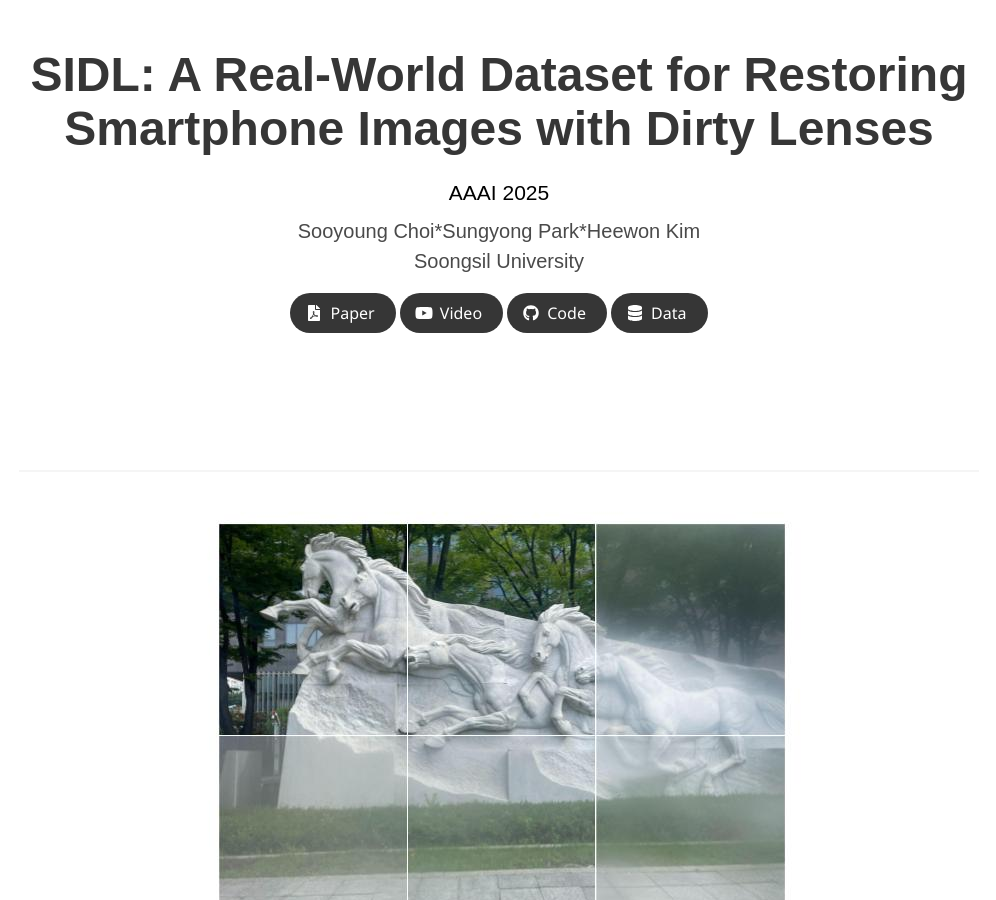
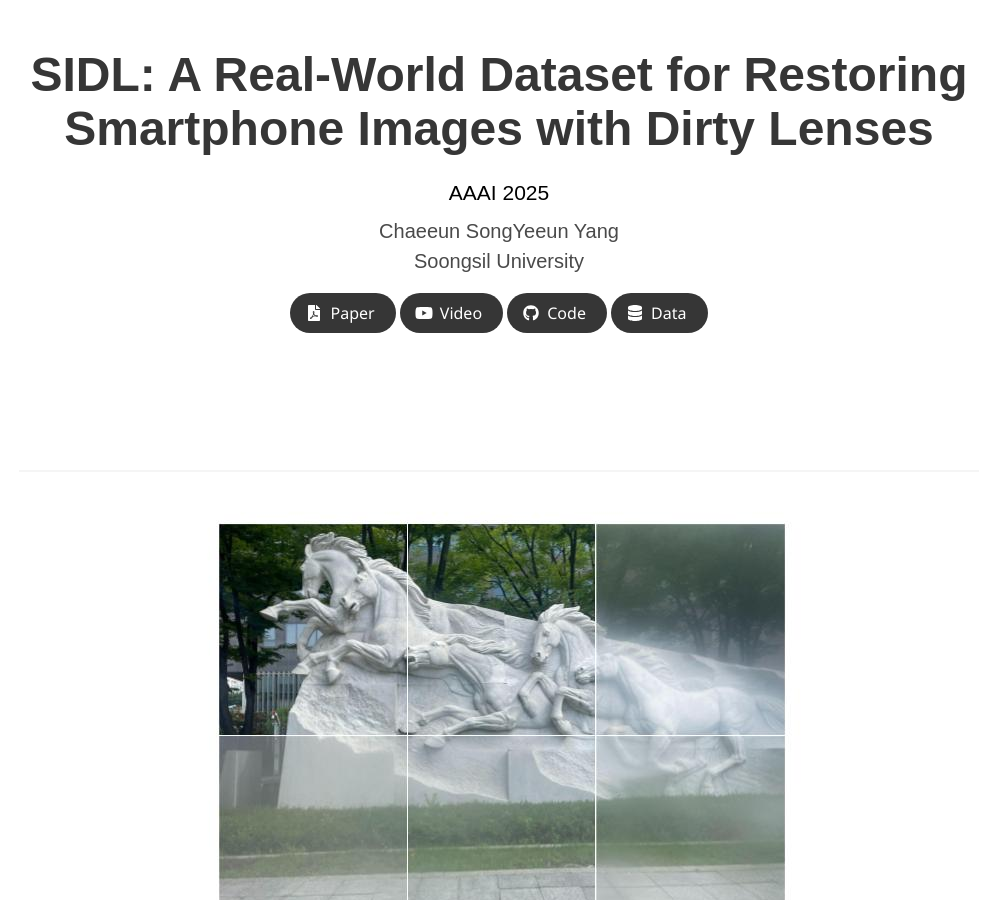
Before and after one commit to songchaeeunn/Laplata.github.io, a Jekyll site: the page built from index.md, in a window 1280 px wide and 900 px high. Shown: the whole window, without its empty margins (141-1137 px from the left). Built offline with Jekyll 4.4.1, drawn with Linux system fonts in a browser that asks for light colours; some web fonts are replaced.

Commit message:
Update index.md

```diff
--- a/index.md
+++ b/index.md
@@ -4,9 +4,9 @@ permalink: /
 title: "SIDL: A Real-World Dataset for Restoring Smartphone Images with Dirty Lenses"
 presentation: "AAAI 2025"
 authors:
-  - Sooyoung Choi*
-  - Sungyong Park*
-  - Heewon Kim
+  - Chaeeun Song
+  - Yeeun Yang
+
 affiliations:
   - Soongsil University
 paper: "https://ojs.aaai.org/index.php/AAAI/article/view/32257"
```
